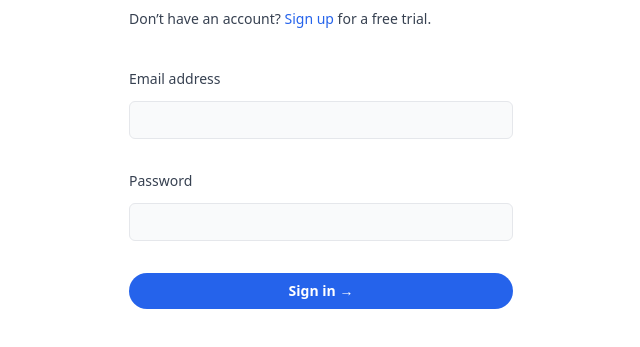
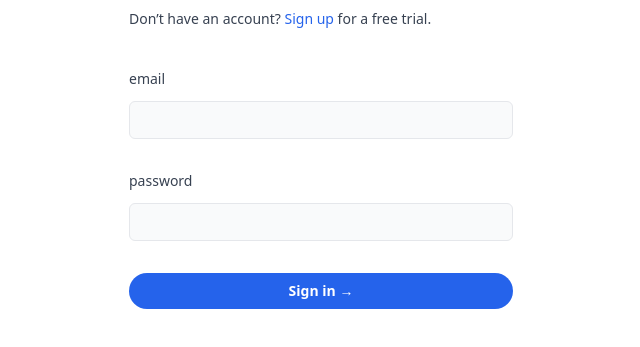
Before and after one commit to dc-devs/startup-template-frontend, a React (Vite) app: page /sign-in in a window 1280 px wide. Shown: the part 319-666 px from the top of the page, without its empty margins (319-959 px from the left). Built offline with nearby package versions, Linux system fonts and the light colour scheme.

Commit message:
Basic Tanstack Form implemeted

```diff
--- a/package.json
+++ b/package.json
@@ -13,6 +13,7 @@
 	},
 	"dependencies": {
 		"@headlessui/react": "^2.0.4",
+		"@tanstack/react-form": "^0.20.3",
 		"@tanstack/react-query": "^5.37.1",
 		"@tanstack/react-router": "^1.33.4",
 		"@tanstack/react-table": "^8.17.3",
--- a/src/app/SignIn.tsx
+++ b/src/app/SignIn.tsx
@@ -3,8 +3,32 @@ import { Button } from '../components/Button';
 import { TextField } from '../components/Fields';
 import { Logo } from '../components/Logo';
 import { SlimLayout } from '../components/SlimLayout';
+import { useForm } from '@tanstack/react-form';
+import type { FieldApi } from '@tanstack/react-form';
+
+const FieldInfo = ({ field }: { field: FieldApi<any, any, any, any> }) => {
+	return (
+		<>
+			{field.state.meta.touchedErrors ? (
+				<em>{field.state.meta.touchedErrors}</em>
+			) : null}
+			{field.state.meta.isValidating ? 'Validating...' : null}
+		</>
+	);
+};
 
 export const SignIn = () => {
+	const form = useForm({
+		defaultValues: {
+			email: '',
+			password: '',
+		},
+		onSubmit: async ({ value }) => {
+			// Do something with form data
+			console.log('[Form]', value);
+		},
+	});
+
 	return (
 		<SlimLayout>
 			<div className="flex justify-center">
@@ -25,22 +49,86 @@ export const SignIn = () => {
 				</Link>{' '}
 				for a free trial.
 			</p>
-			<form action="#" className="mt-10 grid grid-cols-1 gap-y-8">
+			<form
+				className="mt-10 grid grid-cols-1 gap-y-8"
+				onSubmit={(e) => {
+					e.preventDefault();
+					e.stopPropagation();
+					form.handleSubmit();
+				}}
+			>
+				<div>
+					{/* A type-safe field component*/}
+					<form.Field
+						name="email"
+						validators={{
+							onChange: ({ value }) =>
+								!value
+									? 'An email is required'
+									: value.length < 3
+										? 'email must be at least 3 characters'
+										: undefined,
+							onChangeAsyncDebounceMs: 500,
+							onChangeAsync: async ({ value }) => {
+								await new Promise((resolve) =>
+									setTimeout(resolve, 1000),
+								);
+								return (
+									value.includes('error') &&
+									'No "error" allowed in email'
+								);
+							},
+						}}
+						children={(field) => {
+							// Avoid hasty abstractions. Render props are great!
+							return (
+								<>
 									<TextField
-					label="Email address"
-					name="email"
-					type="email"
-					autoComplete="email"
+										label={field.name}
+										name={field.name}
+										type={field.name}
+										autoComplete={field.name}
+										value={field.state.value}
+										onBlur={field.handleBlur}
+										onChange={(e) =>
+											field.handleChange(e.target.value)
+										}
 										required
 									/>
+									<FieldInfo field={field} />
+								</>
+							);
+						}}
+					/>
+				</div>
+				<div>
+					<form.Field
+						name="password"
+						children={(field) => (
+							<>
 								<TextField
-					label="Password"
-					name="password"
-					type="password"
-					autoComplete="current-password"
+									label={field.name}
+									name={field.name}
+									type={field.name}
+									autoComplete={field.name}
+									value={field.state.value}
+									onBlur={field.handleBlur}
+									onChange={(e) =>
+										field.handleChange(e.target.value)
+									}
 									required
 								/>
+							</>
+						)}
+					/>
+				</div>
+				<form.Subscribe
+					selector={(state) => [state.canSubmit, state.isSubmitting]}
+					children={([canSubmit, isSubmitting]) => (
 						<div>
+							{isSubmitting ? (
+								'...'
+							) : (
 								<Button
 									type="submit"
 									variant="solid"
@@ -48,10 +136,14 @@ export const SignIn = () => {
 									className="w-full"
 								>
 									<span>
-							Sign in <span aria-hidden="true">&rarr;</span>
+										Sign in{' '}
+										<span aria-hidden="true">&rarr;</span>
 									</span>
 								</Button>
+							)}
 						</div>
+					)}
+				/>
 			</form>
 		</SlimLayout>
 	);
```
Also changed, not shown: 1 other file (tests, documents, lock files or other folders). Lines whose indentation alone changed are shown as unchanged.
